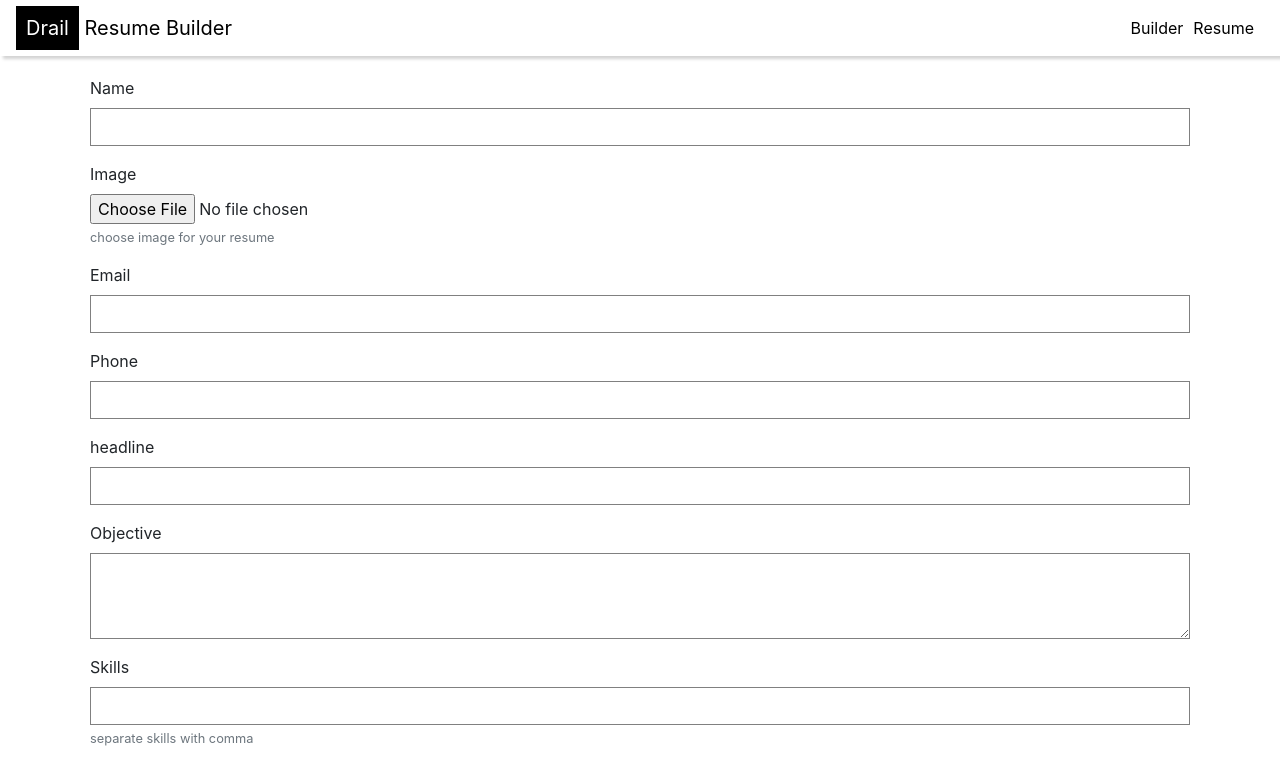
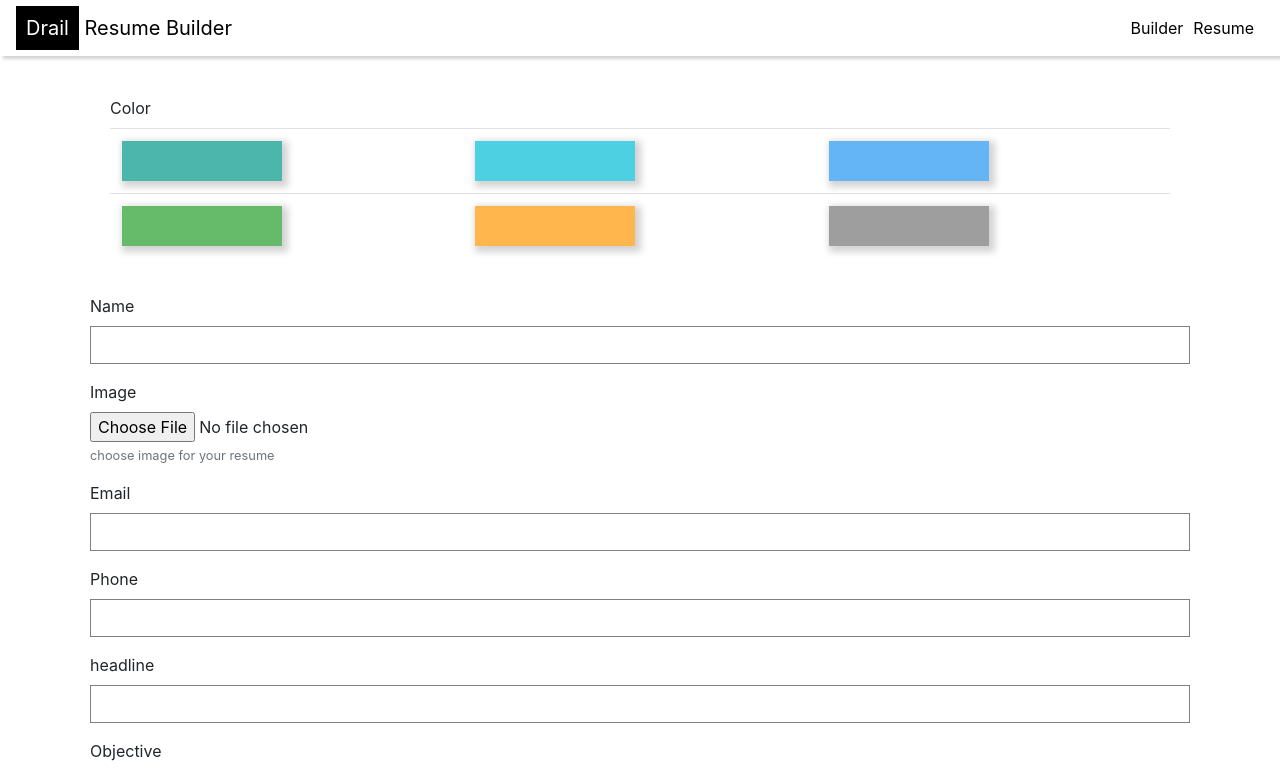
Before and after one commit to yashrajb/Drail-Resume-Builder, a React (Create React App) app: page / in a window 1280 px wide. Shown: the top 768 px of the page. Built offline with nearby package versions, Linux system fonts and the light colour scheme.

Commit message:
added colors

```diff
--- a/package.json
+++ b/package.json
@@ -14,6 +14,7 @@
     "react-router-dom": "^5.1.2",
     "react-scripts": "3.2.0",
     "react-tag-input": "^6.4.1",
+    "react-to-pdf": "0.0.8",
     "reactstrap": "^8.0.1",
     "redux": "^4.0.4"
   },
--- a/src/actions/actions.js
+++ b/src/actions/actions.js
@@ -11,6 +11,13 @@ export const addImage = image => {
     payload:image
   };
 };
+
+export const addColor = color => {
+  return {
+    type:"ADD_COLOR",
+    payload:color
+  }
+}
 
 export const addHeadline = headline => {
   return {
@@ -56,7 +63,7 @@ export const addDribble = link => {
 
 export const addWebsite = link => {
   return {
-    type: "ADD_WEBISTE",
+    type: "ADD_WEBSITE",
     payload: link
   };
 };
--- /dev/null
+++ b/src/components/Color.js
@@ -0,0 +1,75 @@
+import React from "react";
+import { Table, Container, Label } from "reactstrap";
+import { connect } from "react-redux";
+import { addColor } from "../actions/actions";
+import "../styles/colors.css";
+
+class Colors extends React.Component {
+  constructor(props) {
+    super(props);
+    this.props = props;
+  }
+  clickonColor(color) {
+    this.props.selectColor(color);
+  }
+  render() {
+    return (
+      <Container>
+        <Label>Color</Label>
+        <Table>
+          <tbody>
+            <tr>
+              <td>
+                <div
+                  className="color teal"
+                  onClick={this.clickonColor.bind(this, "#4db6ac")}
+                ></div>
+              </td>
+              <td>
+                <div
+                  className="color cyan"
+                  onClick={this.clickonColor.bind(this, "#4dd0e1")}
+                ></div>
+              </td>
+              <td>
+                <div
+                  className="color blue"
+                  onClick={this.clickonColor.bind(this, "#64b5f6")}
+                ></div>
+              </td>
+            </tr>
+            <tr>
+              <td>
+                <div
+                  className="color green"
+                  onClick={this.clickonColor.bind(this, "#66bb6a")}
+                ></div>
+              </td>
+              <td>
+                <div
+                  className="color orange"
+                  onClick={this.clickonColor.bind(this, "#ffb74d")}
+                ></div>
+              </td>
+              <td>
+                <div
+                  className="color grey"
+                  onClick={this.clickonColor.bind(this, "#9e9e9e")}
+                ></div>
+              </td>
+            </tr>
+          </tbody>
+        </Table>
+      </Container>
+    );
+  }
+}
+
+export default connect(
+  null,
+  function(dispatch) {
+    return {
+      selectColor: color => dispatch(addColor(color))
+    };
+  }
+)(Colors);
--- a/src/components/EducationView.js
+++ b/src/components/EducationView.js
@@ -2,8 +2,8 @@ import React from "react";
 const EducationView = props => {
   return <div>
          <h5>{props.degree}</h5>
-         <h5>{props.college}</h5>
-         <p><b>{props.from}</b> - <b>{props.to}</b></p>
+         <p>{props.college}</p>
+         <p>{props.from} - {props.to}</p>
   </div>;
 };
 
--- a/src/components/ExperienceView.js
+++ b/src/components/ExperienceView.js
@@ -4,8 +4,8 @@ const ExperienceForm = props => {
     <div>
       <p>
        <h4>{props.position}</h4>
-       <h5>{props.company}</h5>
-       <h6>{props.from} to {props.to}</h6>
+       <p>{props.company}</p>
+       <p>{props.from} to {props.to}</p>
        <p>{props.responsible}</p>
       </p>
     </div>
--- a/src/components/Form.js
+++ b/src/components/Form.js
@@ -2,6 +2,7 @@ import React from "react";
 import { FormGroup, Label, Input, Container, FormText } from "reactstrap";
 import EducationFom from "./EducationForm";
 import ExpForm from "./ExperienceForm";
+import Colors from "./Color";
 import {
   addName,
   addImage,
@@ -104,6 +105,7 @@ class ResumeForm extends React.Component {
     return (
       <div className="form">
         <Container>
+          <Colors/>
           <FormGroup>
             <Label for="name">Name</Label>
             <Input type="text" name="name" id="name" value={this.props.name} onChange={this.onChangeName}/>
@@ -139,16 +141,10 @@ class ResumeForm extends React.Component {
           <FormGroup>
             <Label for="skills">Skills</Label>
             <Input type="text" name="skills" id="skills" value={this.props.skill} onChange={this.onChangeSkills}/>
-            <FormText className="text-muted">
-              separate skills with comma
-            </FormText>
           </FormGroup>
           <FormGroup>
             <Label for="lang">Languages</Label>
             <Input type="text" name="lang" id="lang" value={this.props.lang} onChange={this.onChangeLang}/>
-            <FormText className="text-muted">
-              separate langauges with comma
-            </FormText>
           </FormGroup>
           <FormGroup>
             <Label for="github">Github</Label>
@@ -164,7 +160,7 @@ class ResumeForm extends React.Component {
           </FormGroup>
           <FormGroup>
             <Label for="lang">Website</Label>
-            <Input type="url" name="website" id="website" value={this.props.lang} onChange={this.onChangeWebsite}/>
+            <Input type="url" name="website" id="website" value={this.props.website} onChange={this.onChangeWebsite}/>
           </FormGroup>
           <EducationFom />
           <ExpForm />
@@ -184,7 +180,7 @@ export default connect(
       image:state.image,
       objective: state.objective,
       skills: state.skills,
-      lang: state.lang.join(""),
+      lang: state.lang,
       github: state.github,
       dribble: state.dribble,
       linkedin: state.linkedin,
--- a/src/components/header.js
+++ b/src/components/header.js
@@ -3,7 +3,6 @@ import {
   Collapse,
   Navbar,
   NavbarToggler,
-  NavbarBrand,
   Nav,
   NavItem
 } from "reactstrap";
@@ -17,11 +16,11 @@ const Header = props => {
   return (
     <div>
       <Navbar expand="md">
-        <NavbarBrand>
+        <div className="navbar-brand">
           <Link to="/">
             <span className="logo">Drail</span> Resume Builder
           </Link>
-        </NavbarBrand>
+        </div>
         <NavbarToggler onClick={toggle} />
         <Collapse isOpen={isOpen} navbar>
           <Nav className="ml-auto" navbar>
--- a/src/reducers/reducers.js
+++ b/src/reducers/reducers.js
@@ -1,4 +1,5 @@
 let initialState = {
+  color:"white",
   name: "",
   image: null,
   email: "",
@@ -9,14 +10,19 @@ let initialState = {
   dribble: "",
   linkedin: "",
   website: "",
-  skills: [],
-  lang: [],
+  skills: "",
+  lang: "",
   education: [],
   exp: []
 };
 
 function Resume(state = initialState, action) {
   switch (action.type) {
+    case "ADD_COLOR":
+    return {
+      ...state,
+      color:action.payload
+    }
     case "ADD_IMAGE":
       console.log(action.payload);
       return {
@@ -71,6 +77,11 @@ function Resume(state = initialState, action) {
         ...state,
         name: action.payload
       };
+    case "ADD_LINKEDIN":
+    return {
+      ...state,
+      linkedin:action.payload
+    }
     case "CHANGE_EXP":
       let changedExp = state.exp;
       changedExp[action.payload.index][action.payload.property] =
@@ -89,10 +100,9 @@ function Resume(state = initialState, action) {
         education: changedEducation
       };
     case "ADD_SKILL":
-      let addedSkill = action.payload.split(",");
       return {
         ...state,
-        skills: addedSkill
+        skills:action.payload
       };
     case "ADD_OBJECTIVE":
       return {
@@ -100,10 +110,9 @@ function Resume(state = initialState, action) {
         objective: action.payload
       };
     case "ADD_LANG":
-      let addLang = action.payload.split(",");
       return {
         ...state,
-        lang: addLang
+        lang: action.payload
       };
     default:
       return state;
--- /dev/null
+++ b/src/styles/colors.css
@@ -0,0 +1,34 @@
+.color {
+ width:160px;
+ height:40px;
+ box-shadow:3px 3px 7px 3px lightgrey;
+}
+
+.teal {
+background:#4db6ac;
+}
+
+.cyan {
+background:#4dd0e1;
+}
+
+.blue {
+background:#64b5f6;
+}
+
+.green {
+background:#66bb6a;
+}
+
+.orange {
+background:#ffb74d;
+}
+
+.grey {
+background:#9e9e9e
+}
+
+h3 {
+margin-top:20px;
+color:grey;
+}
--- a/src/styles/resume.css
+++ /dev/null
@@ -1,10 +0,0 @@
-.resume {
-box-shadow: 3px 3px 3px grey;
-padding:15px;
-overflow:hidden;
-}
-
-.resume-img {
-width:160px;
-float:left;
-}
```
Also changed, not shown: src/components/Resume.js (+93 -4 lines), src/styles/form.css (line endings or trailing spaces), 1 other file (tests, documents, lock files or other folders).
